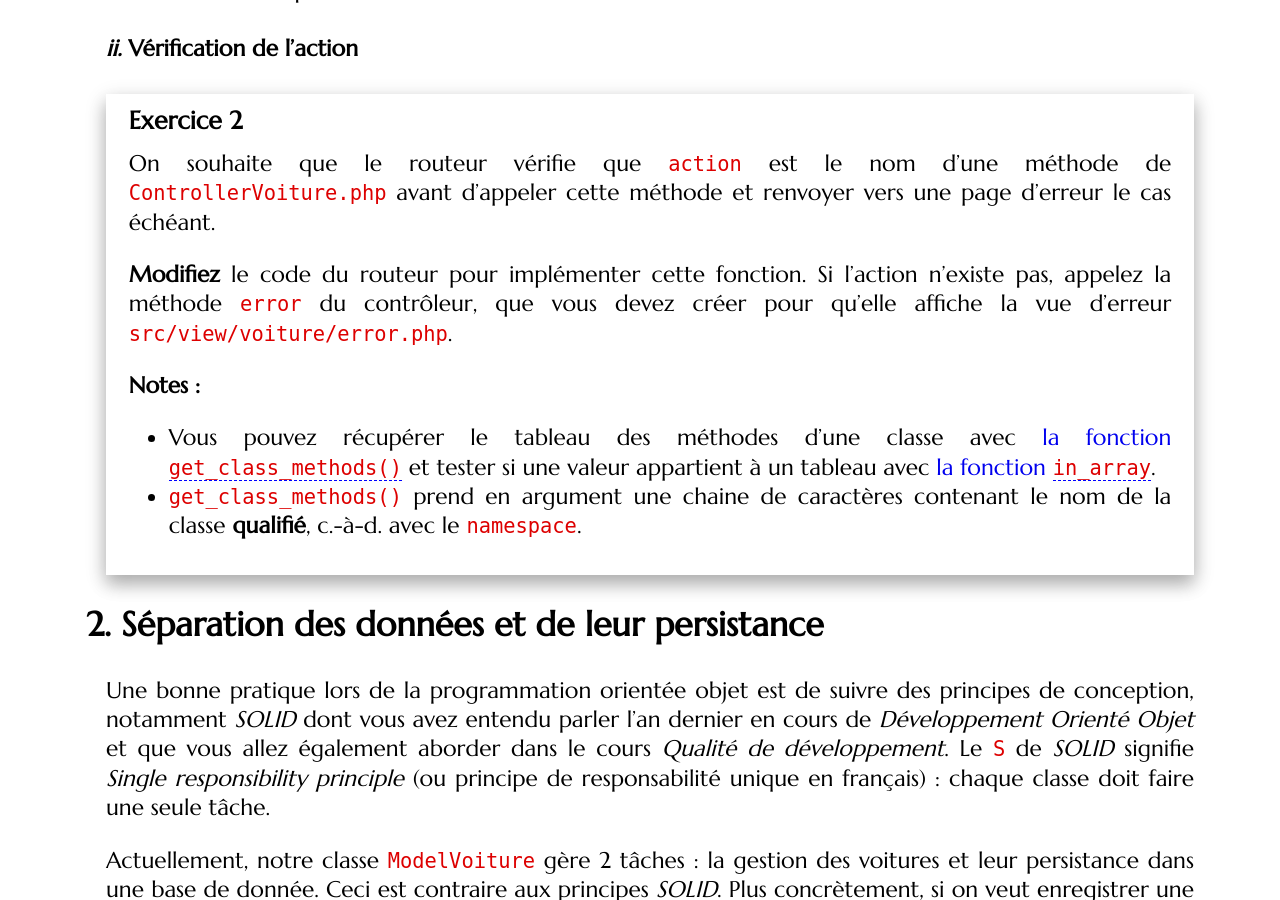
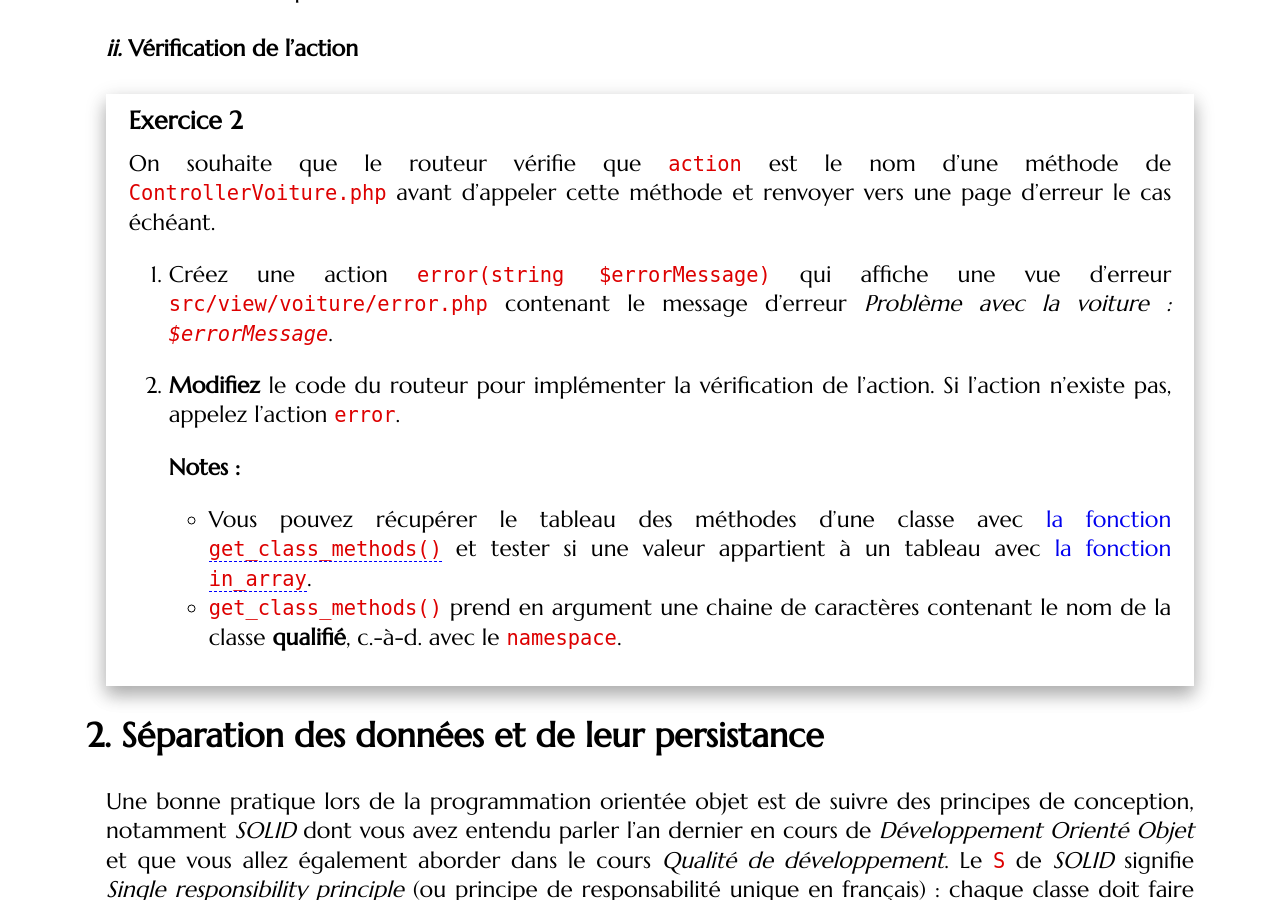
Before and after one commit to romainlebreton/R3.01-DeveloppementWeb, a Jekyll site: the page built from tutorials/tutorial6.md, in a window 1280 px wide and 900 px high, scrolled down 1194 px. Built offline with Jekyll 4.4.1, drawn with Linux system fonts in a browser that asks for light colours; some web fonts are replaced; some of the changed text lies outside the part shown.

Commit message:
* action error avec message * Contrôleur trajet en bonus

````diff
--- a/tutorials/tutorial6.md
+++ b/tutorials/tutorial6.md
@@ -71,27 +71,28 @@ On souhaite que le routeur vérifie que `action` est le nom d'une méthode de
 `ControllerVoiture.php` avant d'appeler cette méthode et renvoyer vers une page
 d'erreur le cas échéant.
 
-**Modifiez** le code du routeur pour implémenter cette fonction. Si l'action
-n'existe pas, appelez la méthode `error` du contrôleur, que vous devez créer
-pour qu'elle affiche la vue d'erreur `src/view/voiture/error.php`.
+1. Créez une action `error(string $errorMessage)` qui affiche une vue d'erreur
+   `src/view/voiture/error.php` contenant le message d'erreur *Problème avec la voiture : `$errorMessage`*.
 
-**Notes :**
-* Vous pouvez récupérer le tableau des méthodes d'une classe avec
-[la fonction `get_class_methods()`](http://php.net/manual/fr/function.get-class-methods.php)
-et tester si une valeur appartient à un tableau avec
-[la fonction `in_array`](http://php.net/manual/fr/function.in-array.php).
-* `get_class_methods()` prend en argument une chaine de caractères contenant le
-  nom de la classe **qualifié**, c.-à-d. avec le `namespace`.
-  <!-- (*Astuce optionnelle*) Si une classe possède un alias avec `use`, on peut
-  récupérer le nom de classe qualifié avec
-  [`::class`](https://www.php.net/manual/fr/language.oop5.basic.php#language.oop5.basic.class.class).
-  Exemple :
-  ```php
-  use App\Covoiturage\Controller\ControllerVoiture;
-  echo ControllerVoiture::class
-  // Affiche App\Covoiturage\Controller\ControllerVoiture
-  ``` -->
+1. **Modifiez** le code du routeur pour implémenter la vérification de l'action.
+   Si l'action n'existe pas, appelez l'action `error`.
 
+   **Notes :**
+   * Vous pouvez récupérer le tableau des méthodes d'une classe avec
+   [la fonction `get_class_methods()`](http://php.net/manual/fr/function.get-class-methods.php)
+   et tester si une valeur appartient à un tableau avec
+   [la fonction `in_array`](http://php.net/manual/fr/function.in-array.php).
+   * `get_class_methods()` prend en argument une chaine de caractères contenant le
+   nom de la classe **qualifié**, c.-à-d. avec le `namespace`.
+   <!-- (*Astuce optionnelle*) Si une classe possède un alias avec `use`, on peut
+   récupérer le nom de classe qualifié avec
+   [`::class`](https://www.php.net/manual/fr/language.oop5.basic.php#language.oop5.basic.class.class).
+   Exemple :
+   ```php
+   use App\Covoiturage\Controller\ControllerVoiture;
+   echo ControllerVoiture::class
+   // Affiche App\Covoiturage\Controller\ControllerVoiture
+   ``` -->
 
 </div>
 
````
Also changed, not shown: other parts of tutorials/tutorial6.md (+4 -2 lines).
